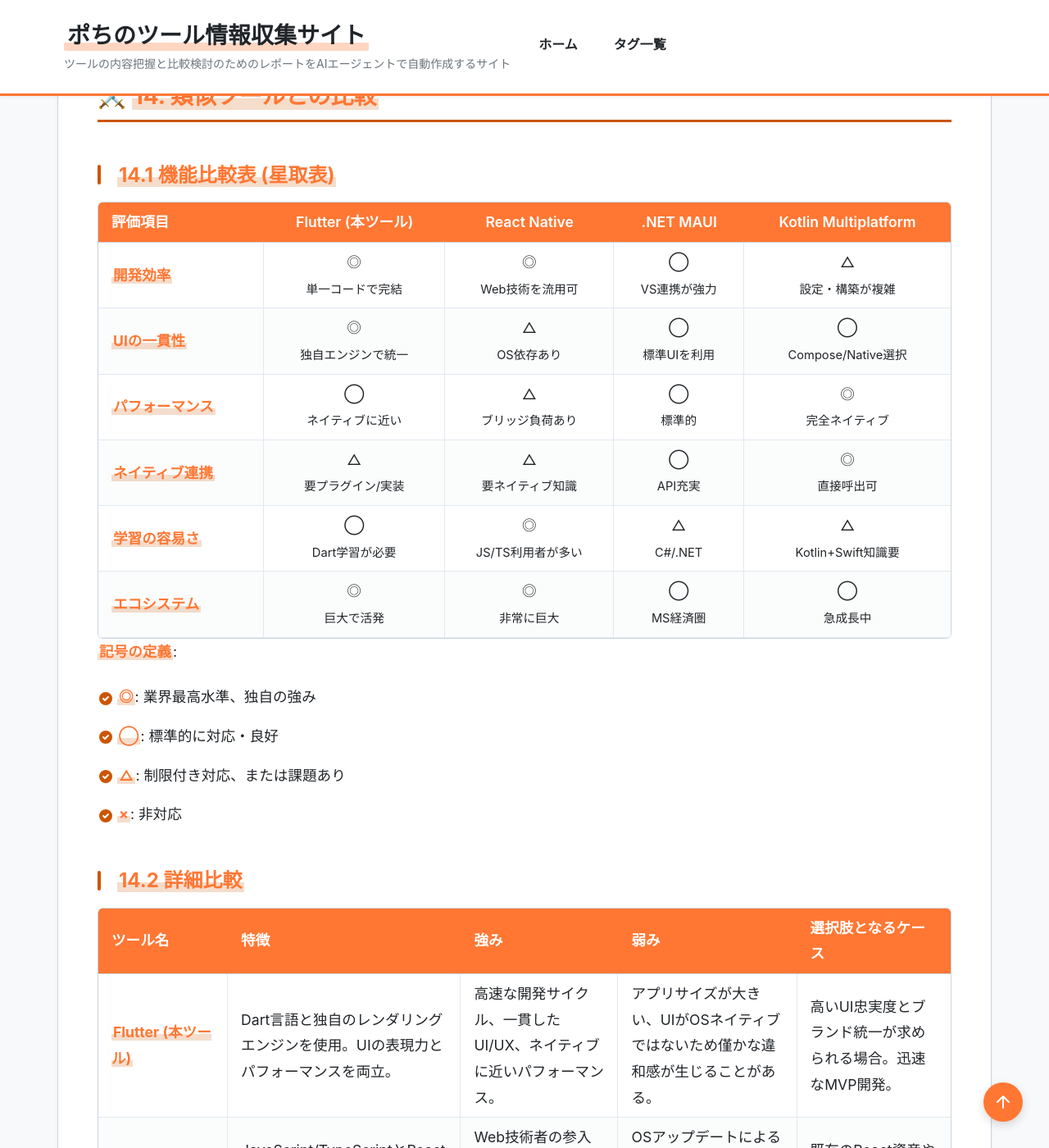
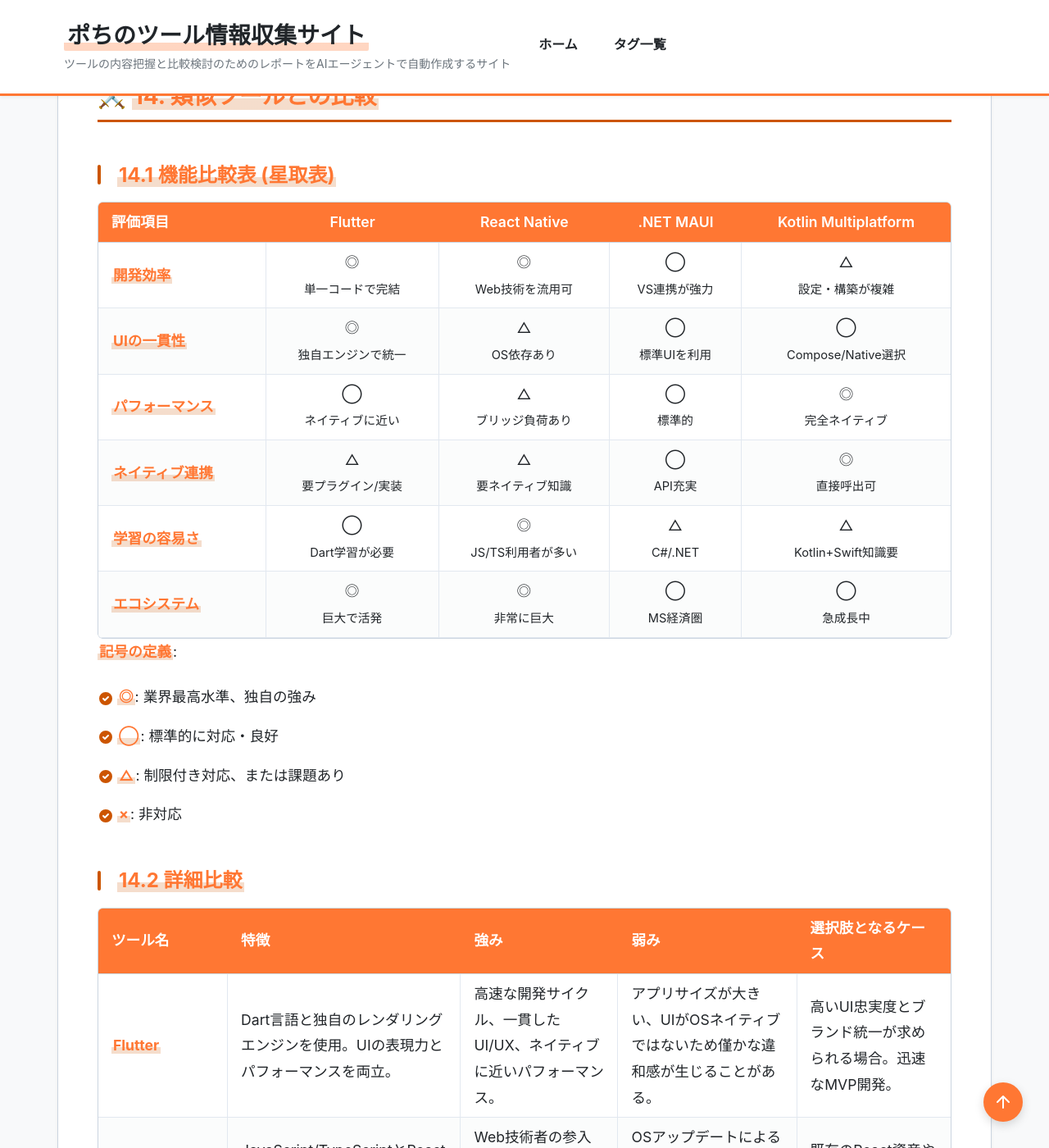
Before and after one commit to aegisfleet/tool-survey-report, a Jekyll site: the page built from _reports/flutter.md, in a window 1280 px wide and 1400 px high, scrolled down 10657 px. Shown: the whole window at 82% size. Built offline with Jekyll 4.4.1, drawn with Linux system fonts in a browser that asks for light colours.

Commit message:
レポートテンプレートを更新し、Flutterレポートの内容を修正しました。

```diff
--- a/_reports/flutter.md
+++ b/_reports/flutter.md
@@ -208,7 +208,7 @@
 
 ### **14.1 機能比較表 (星取表)**
 
-| 評価項目 | Flutter (本ツール) | React Native | .NET MAUI | Kotlin Multiplatform |
+| 評価項目 | Flutter | React Native | .NET MAUI | Kotlin Multiplatform |
 | :--- | :---: | :---: | :---: | :---: |
 | **開発効率** | ◎<br><small>単一コードで完結</small> | ◎<br><small>Web技術を流用可</small> | ◯<br><small>VS連携が強力</small> | △<br><small>設定・構築が複雑</small> |
 | **UIの一貫性** | ◎<br><small>独自エンジンで統一</small> | △<br><small>OS依存あり</small> | ◯<br><small>標準UIを利用</small> | ◯<br><small>Compose/Native選択</small> |
@@ -227,7 +227,7 @@
 
 | ツール名 | 特徴 | 強み | 弱み | 選択肢となるケース |
 |---|---|---|---|---|
-| **Flutter (本ツール)** | Dart言語と独自のレンダリングエンジンを使用。UIの表現力とパフォーマンスを両立。 | 高速な開発サイクル、一貫したUI/UX、ネイティブに近いパフォーマンス。 | アプリサイズが大きい、UIがOSネイティブではないため僅かな違和感が生じることがある。 | 高いUI忠実度とブランド統一が求められる場合。迅速なMVP開発。 |
+| **Flutter** | Dart言語と独自のレンダリングエンジンを使用。UIの表現力とパフォーマンスを両立。 | 高速な開発サイクル、一貫したUI/UX、ネイティブに近いパフォーマンス。 | アプリサイズが大きい、UIがOSネイティブではないため僅かな違和感が生じることがある。 | 高いUI忠実度とブランド統一が求められる場合。迅速なMVP開発。 |
 | **React Native** | JavaScript/TypeScriptとReactで開発。ネイティブUIコンポーネントを利用。 | Web技術者の参入障壁が低い、巨大なコミュニティと豊富なライブラリ。 | OSアップデートによる影響を受けやすい、パフォーマンスがFlutterに劣る場合がある。 | 既存のReact資産やWeb開発チームを活用したい場合。 |
 | **.NET MAUI** | C#と.NETで開発。Microsoftエコシステムとの親和性が高い。 | Windowsデスクトップアプリに強い、エンタープライズ向けの豊富な機能。 | Flutter/React Nativeに比べコミュニティ規模が小さい、モバイルでの実績が少ない。 | 既存の.NET資産を持つ企業や、Windows開発が中心の場合。 |
 | **Kotlin Multiplatform** | ビジネスロジックをKotlinで共通化し、UIは各プラットフォームのネイティブUIを直接利用。 | UIは完全ネイティブであり最高のパフォーマンスとUXを実現。OSの最新機能を即時利用可能。 | UIコードは共通化できず開発コストが高い（Compose Multiplatformの利用で緩和可能）。 | パフォーマンスやOSとの深い統合が最優先で、完全なネイティブUI/UXを追求したい場合。 |
```
Also changed, not shown: templates/template.md (+1 -1 lines).
